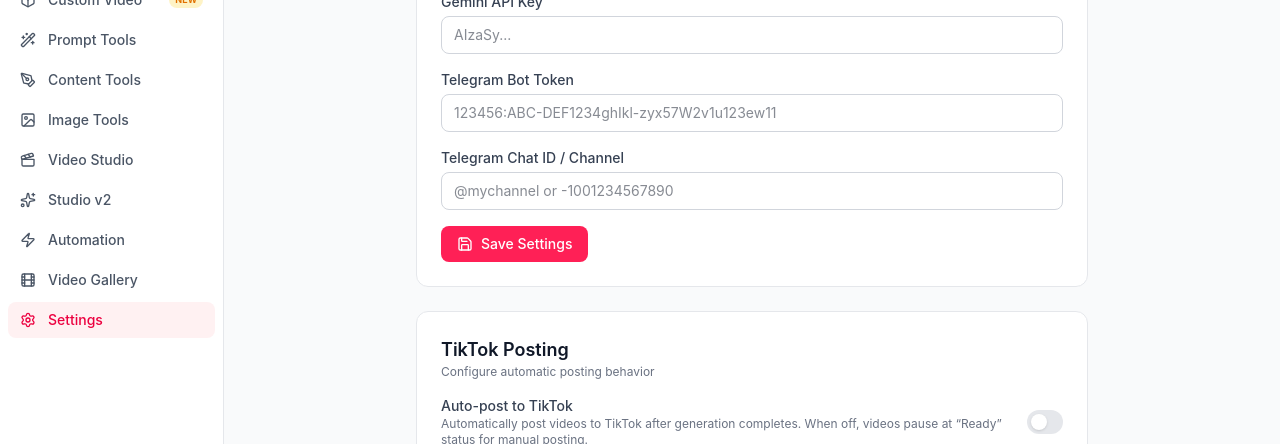
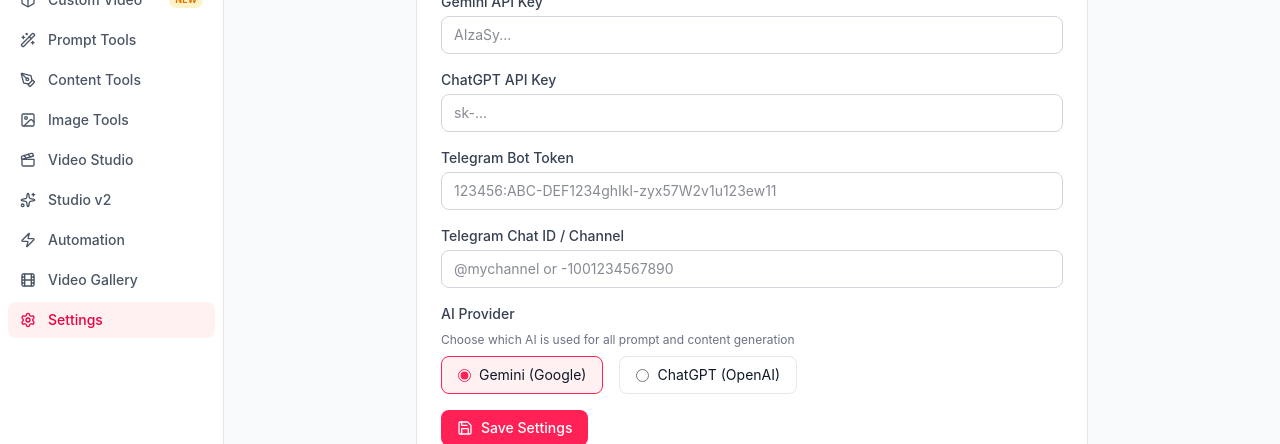
Before and after one commit to abahumar/tt-flow, a Next.js app: page /settings in a window 1280 px wide. Shown: the part 211-655 px from the top of the page. Built offline with nearby package versions, Linux system fonts and the light colour scheme; no server answers; the database is empty.

Commit message:
feat: add OpenAI API key and AI provider selector to settings

```diff
--- a/app/settings/page.tsx
+++ b/app/settings/page.tsx
@@ -36,6 +36,12 @@
     key: "gemini_api_key",
     label: "Gemini API Key",
     placeholder: "AIzaSy...",
+    type: "password",
+  },
+  {
+    key: "openai_api_key",
+    label: "ChatGPT API Key",
+    placeholder: "sk-...",
     type: "password",
   },
   {
@@ -188,6 +194,36 @@
             />
           </div>
         ))}
+
+        {/* AI Provider Selector */}
+        <div>
+          <label className="mb-2 block text-sm font-medium text-gray-700">
+            AI Provider
+          </label>
+          <p className="mb-2 text-xs text-gray-500">
+            Choose which AI is used for all prompt and content generation
+          </p>
+          <div className="flex gap-4">
+            {(["gemini", "openai"] as const).map((p) => (
+              <label
+                key={p}
+                className="flex cursor-pointer items-center gap-2 rounded-lg border border-gray-200 px-4 py-2 text-sm transition-colors has-[:checked]:border-rose-500 has-[:checked]:bg-rose-50"
+              >
+                <input
+                  type="radio"
+                  name="ai_provider"
+                  value={p}
+                  checked={(settings["ai_provider"] || "gemini") === p}
+                  onChange={() =>
+                    setSettings((s) => ({ ...s, ai_provider: p }))
+                  }
+                  className="accent-rose-500"
+                />
+                {p === "gemini" ? "Gemini (Google)" : "ChatGPT (OpenAI)"}
+              </label>
+            ))}
+          </div>
+        </div>
 
         <button
           onClick={handleSave}
```
